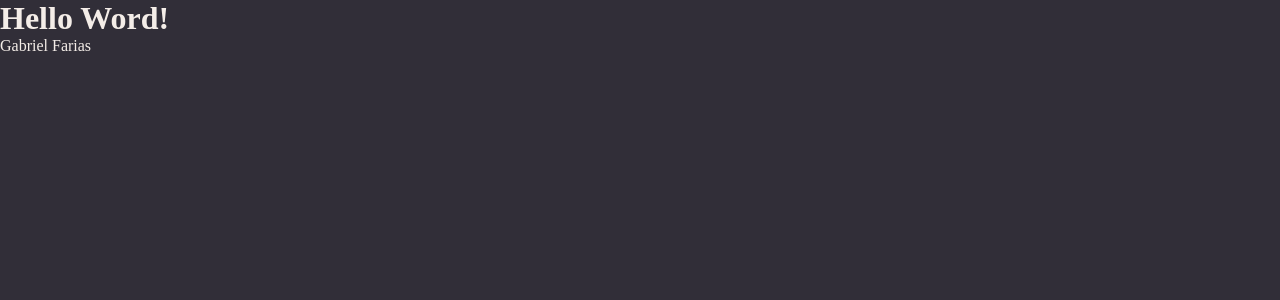
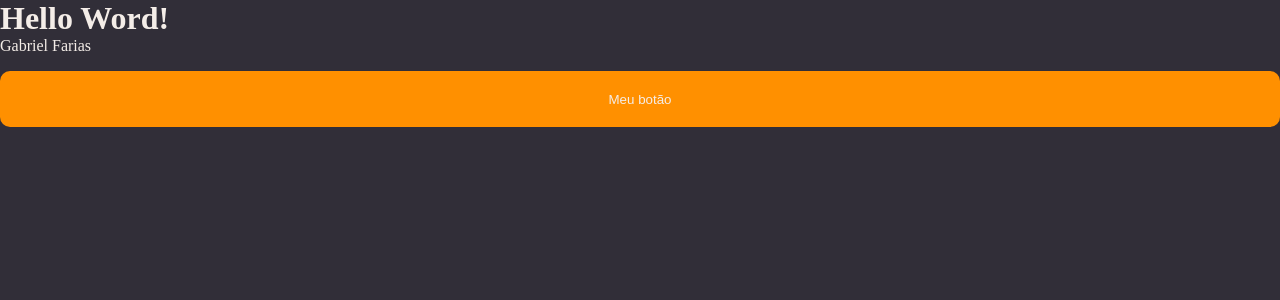
Before and after one commit to https-gabriel/React-Application, a React app in the folder rocketnotes/: page / in a window 1280 px wide. Shown: the top 300 px of the page. Built offline with nearby package versions, Linux system fonts and the light colour scheme; the HTML template or start-up script is replaced by a standard one.

Commit message:
Componente

```diff
--- /dev/null
+++ b/rocketnotes/src/components/Button/index.jsx
@@ -0,0 +1,9 @@
+import { Container } from '././styles'
+
+export function Button() {
+    return(
+        <Container type='button'>
+            Meu botão
+        </Container>
+    )
+};
--- /dev/null
+++ b/rocketnotes/src/components/Button/styles.js
@@ -0,0 +1,20 @@
+import styled from "styled-components";
+
+export const Container = styled.button`
+    width: 100%;
+    background-color: ${({ theme }) => theme.COLORS.ORANGE};
+    color: ${({ theme }) => theme.COLORS.WHITE};
+
+    height: 56px;
+    border: 0;
+    padding: 0 16px;
+    margin-top: 16px;
+    border-radius: 10px;
+    font-weight: 500;
+
+    &:disabled{
+        opacity: 0;
+    }
+
+
+`;
--- a/rocketnotes/src/pages/Details/index.jsx
+++ b/rocketnotes/src/pages/Details/index.jsx
@@ -1,10 +1,14 @@
 import {Container } from "./styles.js";
+
+import { Button } from "../../components/Button"
 
 export function Details() {
   return (
     <Container>
       <h1>Hello Word!</h1>
       <span>Gabriel Farias</span>
+
+      <Button/>
     </Container>
   )
 };
```
